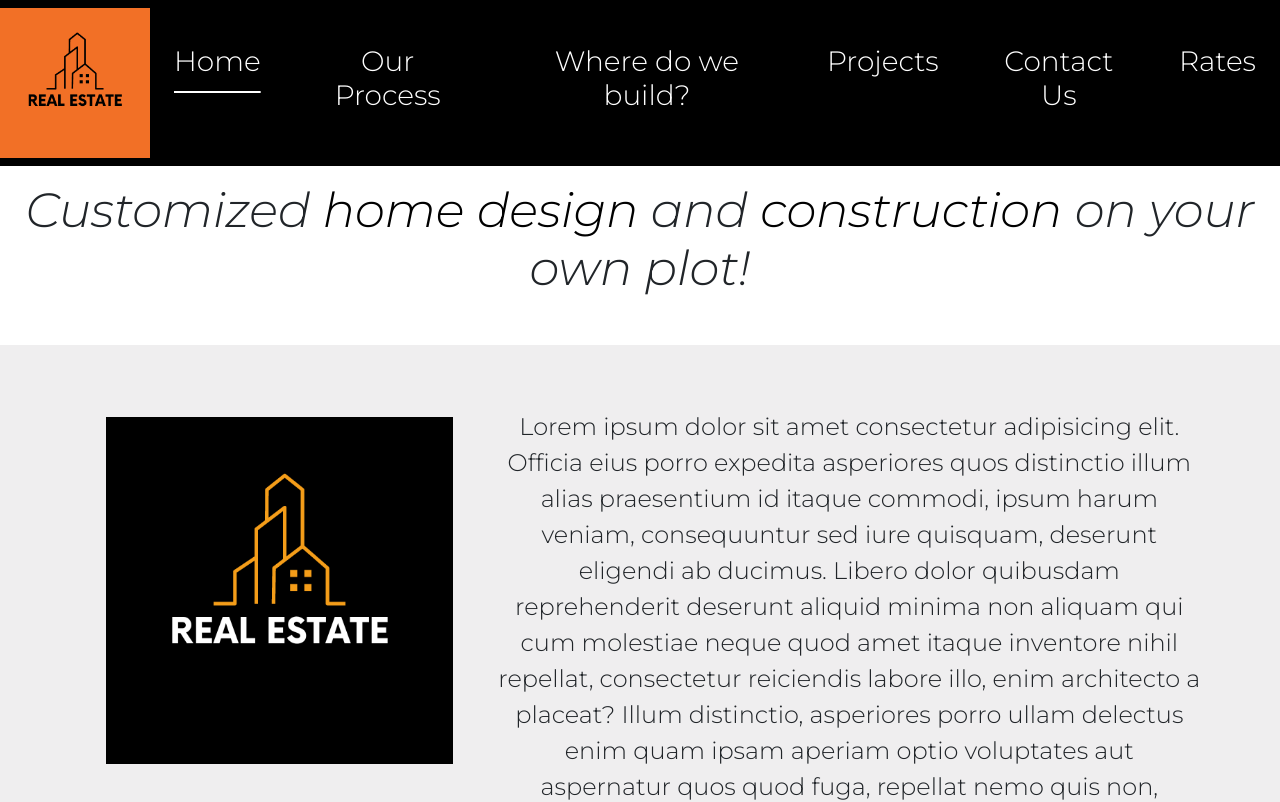
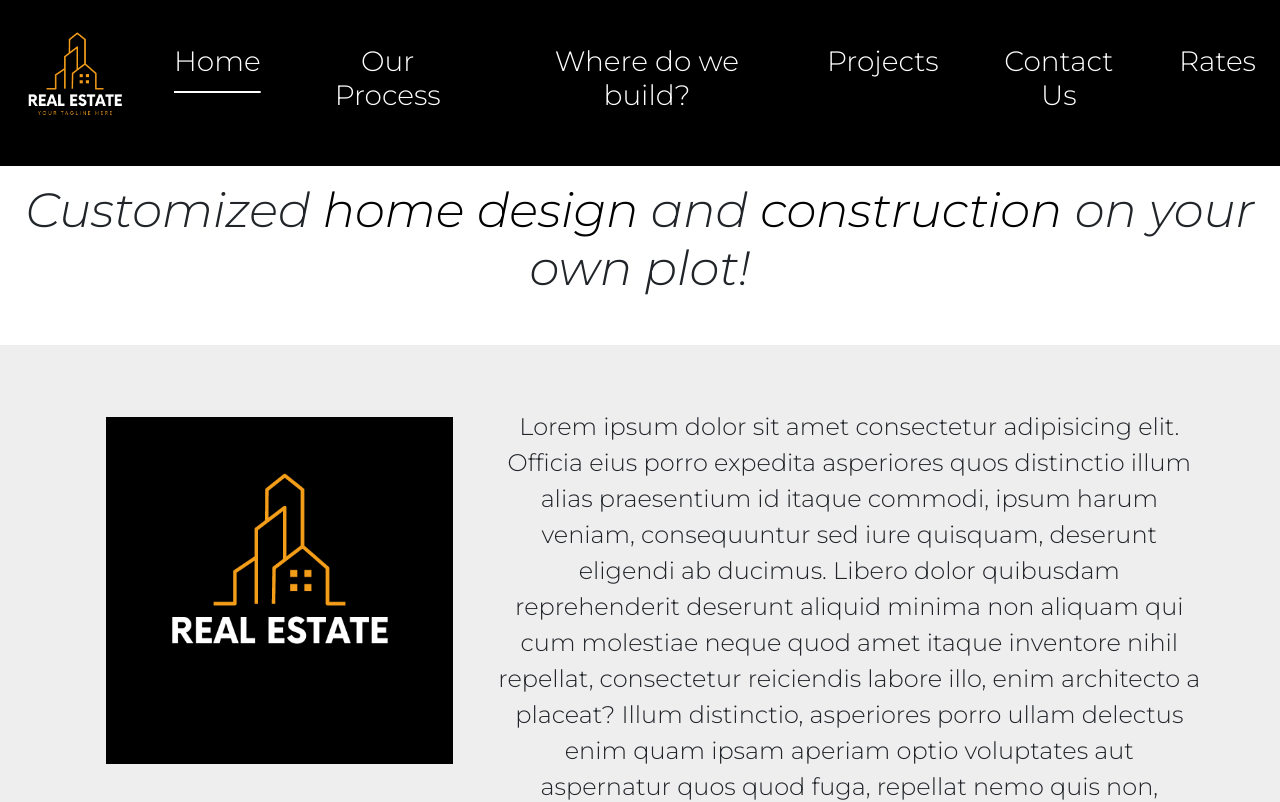
Before and after one commit to zerry101/AngConstructionSite, an Angular app: page /home in a window 1280 px wide. Shown: the top 802 px of the page. Built offline with nearby package versions, Linux system fonts and the light colour scheme.

Commit message:
modified navbar with different color

```diff
--- a/src/app/layouts/header/header.component.html
+++ b/src/app/layouts/header/header.component.html
@@ -1,6 +1,6 @@
 <nav class="navbar navbar-expand-lg navbar-light  bg-sec">
   <!-- <a class="navbar-brand" href="#">Navbar</a> -->
-  <img src="assets/Gold Black Modern Real Estate Logo (1).png"    width="150em"  height="150em" alt="">
+  <img src="../../../assets/Green Modern Home Construction Logo (1).png"    width="150em"  height="150em" alt="">
   <button class="navbar-toggler" type="button" data-bs-toggle="collapse" data-bs-target="#navbarNavAltMarkup"
     aria-controls="navbarNavAltMarkup" aria-expanded="false" aria-label="Toggle navigation">
     <span class="navbar-toggler-icon"></span>
```
